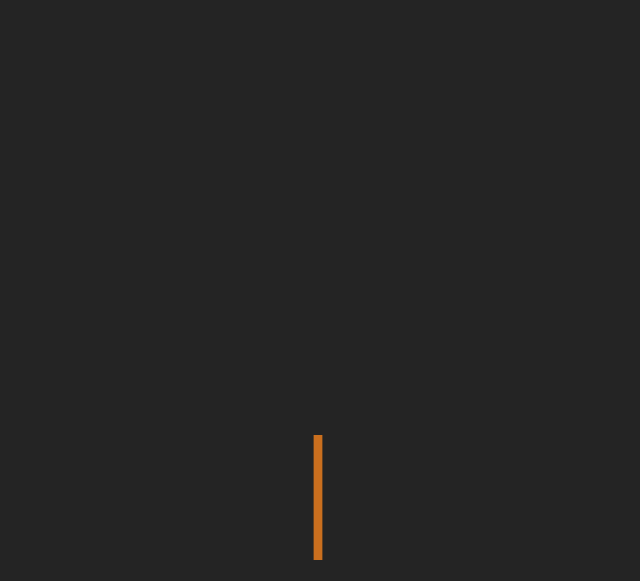
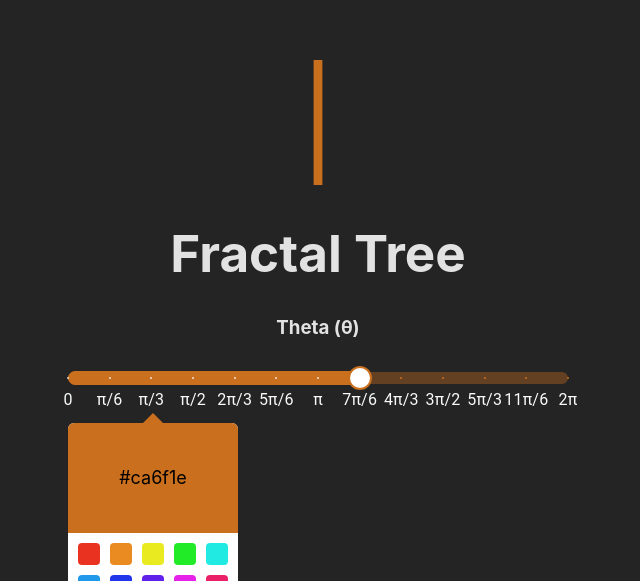
Before and after one commit to sktrinh12/fractal-react-app, a React (Vite) app in the folder frontend/: page / in a window 1280 px wide. Shown: the part 222-803 px from the top of the page, without its empty margins (322-962 px from the left). Built offline with nearby package versions, Linux system fonts and the light colour scheme.

Commit message:
use of chgTheta to re-calc entire second tree & change viewBox

```diff
--- a/frontend/src/Path.jsx
+++ b/frontend/src/Path.jsx
@@ -1,4 +1,3 @@
-import React from 'react'
 import Branch from './Branch'
 import Vector from './Vectors'
 
@@ -14,11 +13,12 @@ const branchOrigin = new Branch(
   vector.components[0],
   vector.components[1]
 )
-const tree = []
-tree[0] = branchOrigin
+let tree = [branchOrigin]
+let secTree = [branchOrigin]
 
-const Path = ({ count, theta, colour }) => {
-  let j, i
+const Path = ({ count, theta, chgTheta, colour }) => {
+  let j, i, tmpTree
+  if (!chgTheta) {
     for (j = 0; j < count; j++) {
       strokeW *= SWdecr
       for (i = tree.length - 1; i >= 0; i--) {
@@ -30,17 +30,29 @@ const Path = ({ count, theta, colour }) => {
         strokeArray.push(strokeW, strokeW)
       }
     }
-  // console.log(tree)
+  } else {
+    secTree = [branchOrigin]
+    if (count > 0) {
+      for (i = 1; i <= Math.ceil((tree.length - 1) / 2); i++) {
+        tmpTree = secTree[i - 1]
+        secTree.push(tmpTree.branch(theta))
+        secTree.push(tmpTree.branch(-theta))
+      }
+    }
+  }
+  console.log('tree')
+  console.log(tree)
+  console.log('secTree')
+  console.log(secTree)
   // console.log(strokeArray)
   return (
     <svg
       xmlns='http://www.w3.org/2000/svg'
       xmlnsXlink='http://www.w3.org/1999/xlink'
       width='100%'
-      viewBox='-200 -500 400 600'
+      viewBox='-200 -200 400 300'
     >
-      {tree &&
-        tree.map((br, i) => {
+      {(chgTheta ? secTree : tree).map((br, i) => {
         const path = br.path()
         const x1 = path[0]
         const y1 = path[1]
@@ -53,11 +65,9 @@ const Path = ({ count, theta, colour }) => {
             id={id}
             fill='none'
             stroke={colour}
-              strokeWidth={eval(strokeArray[i])}
+            strokeWidth={strokeArray[i]}
             d={
-                i === 0
-                  ? `M ${x1} ${y1} v -${y1}`
-                  : `m ${x1} ${y1} L ${x2} ${y2}`
+              i === 0 ? `M ${x1} ${y1} v -${y1}` : `m ${x1} ${y1} L ${x2} ${y2}`
             }
           />
         )
```
Lines whose indentation alone changed are shown as unchanged.
